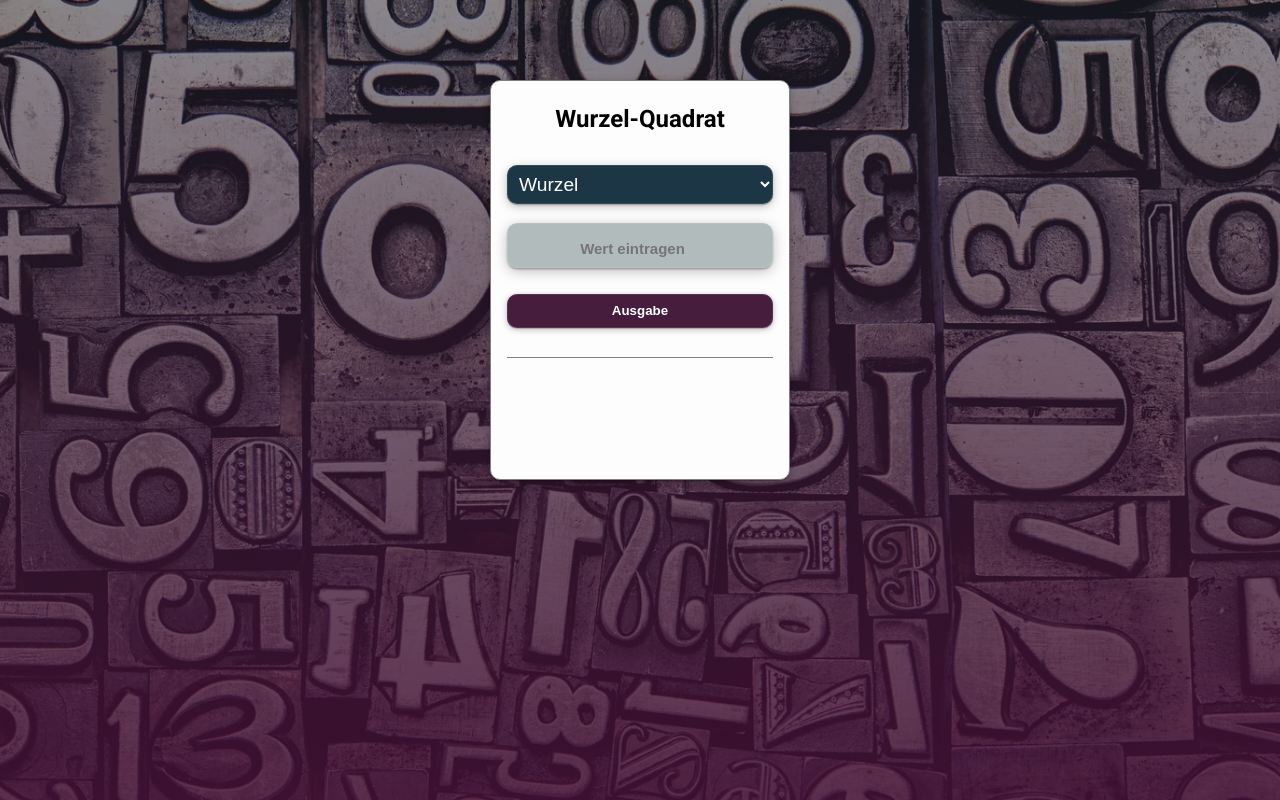
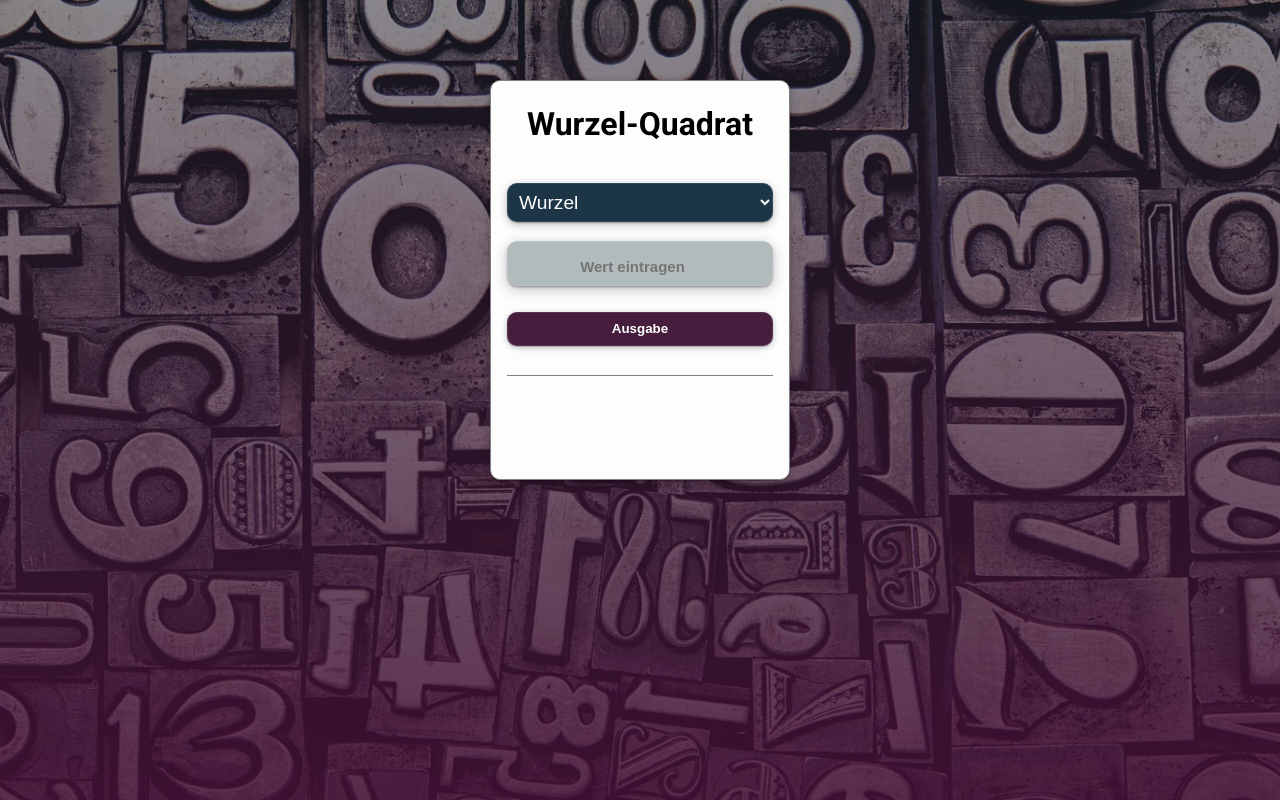
Before and after one commit to hasansakalli/wurzel-quadrat-manipulator, a plain HTML site: page index.html in a window 1280 px wide. Drawn offline with Linux system fonts and the light colour scheme.

Commit message:
Update index.html

```diff
--- a/index.html
+++ b/index.html
@@ -13,7 +13,7 @@
     </div>
     <div class="container">
         <div class="select_Head">
-            <h2>Wurzel-Quadrat</h2>
+            <h1>Wurzel-Quadrat</h1>
             <select name="operation" id="operation" oninput="myFunction()">
                 <option value="wurzel">Wurzel</option>
                 <option value="quadrat">Quadrat</option>
```
